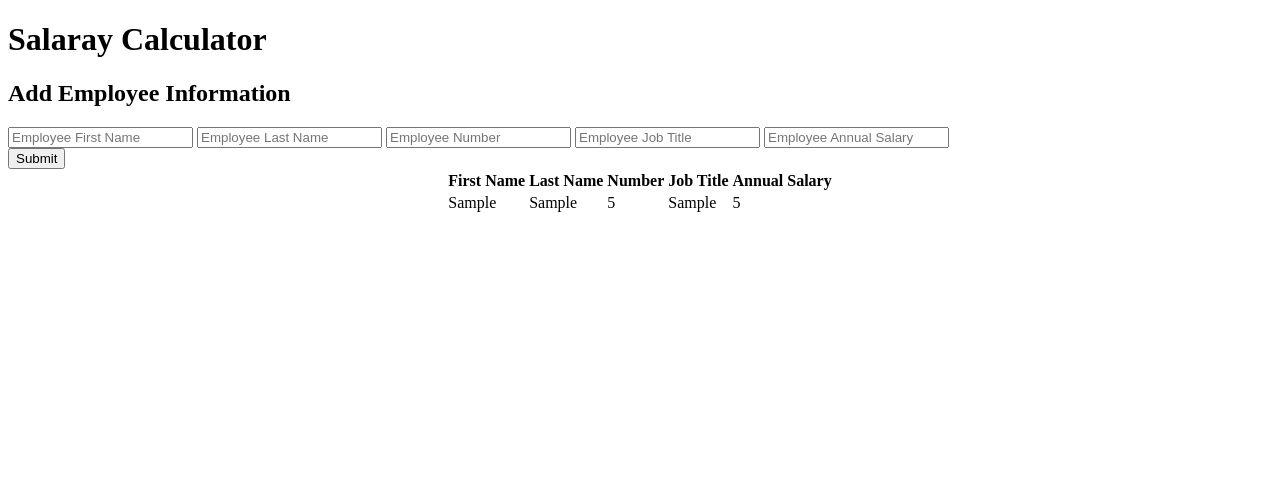
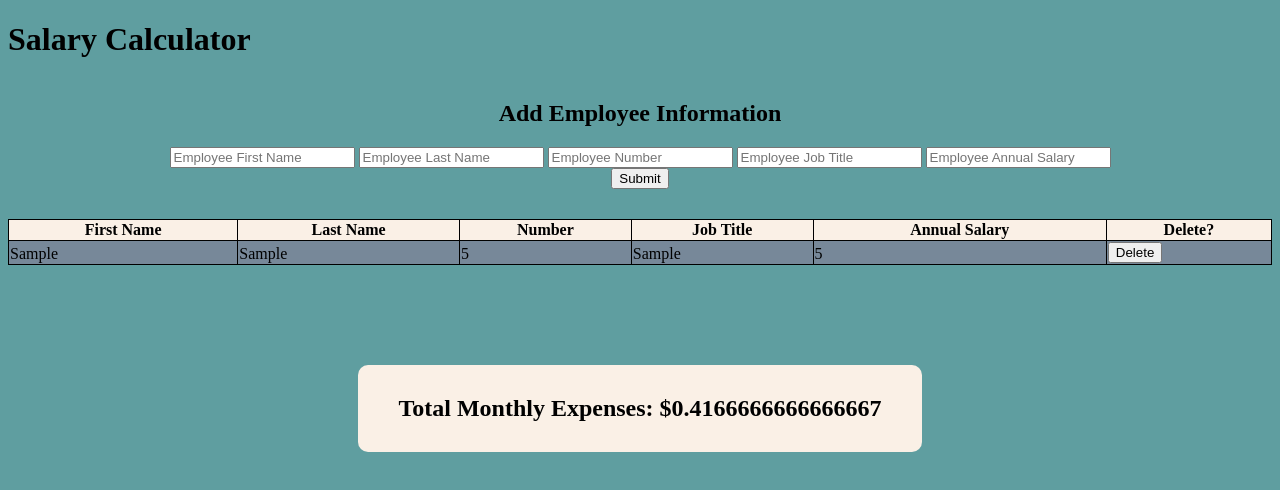
Before and after one commit to Lambert347/salary-calculator, a plain HTML site: page index.html in a window 1280 px wide. Both pictures are taken after typing "Sample", "Sample", "5", "Sample", "5" into the empty fields and a click on the button "Submit". Drawn offline with Linux system fonts and the light colour scheme.

Commit message:
looks good, needs comments

```diff
--- a/index.html
+++ b/index.html
@@ -11,22 +11,21 @@
     </head>
     <body>
         <header>
-            <h1>Salaray Calculator</h1>
+            <h1>Salary Calculator</h1>
         </header>
 
         <main>
-            <section>
+            <section id="employeeIn">
                 <h2>Add Employee Information</h2>
-                <div>
+                <div id="input">
                     <input id="inFirstName" type ="text" placeholder="Employee First Name">
                     <input id="inLastName" type="text" placeholder="Employee Last Name">
                     <input id="inNumber" type="number" placeholder="Employee Number">
                     <input id="inJobTitle" type="text" placeholder="Employee Job Title">
                     <input id="inAnnualSalary" type="number" placeholder="Employee Annual Salary">
-                </div>
-                <div>
                     <button id="submitButton">Submit</button>
                 </div>
+
             </section>
 
             <section>
@@ -38,6 +37,7 @@
                             <th>Number</th>
                             <th>Job Title</th>
                             <th>Annual Salary</th>
+                            <th>Delete?</th>
                         </tr>
                     </thead>
 
@@ -50,12 +50,11 @@
                             <td>Sample</td>
                         </tr>
                     </tbody>
+                </table>
+            </section>
 
-
-                </table>
-
-
-
+            <section id="expenses">
+                <h2>Total Monthly Expenses: $<span class="monthlyOut">CASHMONEY</span></h2>
             </section>
 
 
--- a/script.js
+++ b/script.js
@@ -1,16 +1,27 @@
 console.log('JAVAJAVAJAVAJAVA');
 
 const employees = [];
-
+let monthlyExpense = 0;
 
 $(document).ready(readyOn);
 
+//function to ready the DOM to be edited
 function readyOn(){
     console.log('JQ');
+    //empties the monthly expenses element in the html, then appends in the value of the variable monthly expense, which is 0
+    let el = $('.monthlyOut');
+    el.empty();
+    el.append(monthlyExpense);
+    //when the submit button is clicked, run the add employee function
     $('#submitButton').on('click', addEmployee);
+    //when the delete button is clicked, run the delete employee function
+    $('.empTableBody').on('click', '.delete', deleteDrone);
+
     renderEmployees();
+
 }
 
+//
 function renderEmployees(){
     $('.empTableBody').empty();
 
@@ -22,6 +33,9 @@ function renderEmployees(){
                 <td>${person.number}</td>
                 <td>${person.jobTitle}</td>
                 <td>${person.annualSalary}</td>
+                <td>
+                    <button class ="delete">Delete</button>
+                </td>
             </tr>
         `)
     }
@@ -35,12 +49,48 @@ function addEmployee(){
         jobTitle: $('#inJobTitle').val(),
         annualSalary: $('#inAnnualSalary').val(),
     }
-    employees.push(newEmployee);
 
-    clearInputFields();
+    for (let i = 0; i < employees.length; i++){
+        if ($('#inNumber').val() === employees[i].number){
+            alert('Employee ID Number must be unique');
+            return 1;
+        }
+
+    }
+
+    if (!$('#inNumber').val()){
+        alert('Please Enter Employee Number');
+    }
+    else {
+        employees.push(newEmployee);
+        clearInputFields();
+    }
+
 
     renderEmployees();
+    calculateExpenses();
 }
+
+function calculateExpenses(){
+    let expense = 0;
+    for (let i = 0; i < employees.length; i++){
+        expense += Number((employees[i].annualSalary)/12);
+    }
+    let totalExpense = expense + monthlyExpense;
+    let el = $('.monthlyOut');
+    el.empty();
+    el.append(totalExpense);
+    if (totalExpense > 20000){
+        $('.monthlyOut').css("background-color", "red");
+        alert('Monthly Budget Exceeded. Please contact your supervisor.');
+    }
+
+}
+
+function deleteDrone(){
+    $(this).closest('tr').remove();
+}
+
 
 function clearInputFields(){
     $('#inFirstName').val('');
--- a/style.css
+++ b/style.css
@@ -1,3 +1,46 @@
-#empTable {
-    margin: auto;
+body {
+    background-color: cadetblue;
 }
+
+#input{
+    margin-left: 150px;
+    margin-right: 150px;
+}
+
+
+#employeeIn {
+    display: inline-block;
+    text-align: center;
+    align-items: center;
+}
+
+table, th, td {
+    border: 1px solid black;
+    background-color: linen;
+
+}
+table {
+    width: 100%;
+    border-collapse: collapse;
+    margin-top: 30px;
+    margin-bottom: 100px;
+}
+
+table tr:nth-child(odd) td {
+    background-color: lightslategray;
+}
+
+td {
+    vertical-align: bottom;
+}
+
+#expenses {
+    text-align: center;
+    background-color: linen;
+    margin-left: 350px;
+    margin-right: 350px;
+    padding: 10px;
+    border: 1px #DCDCDC;
+    border-radius: 10px;
+
+}
```
